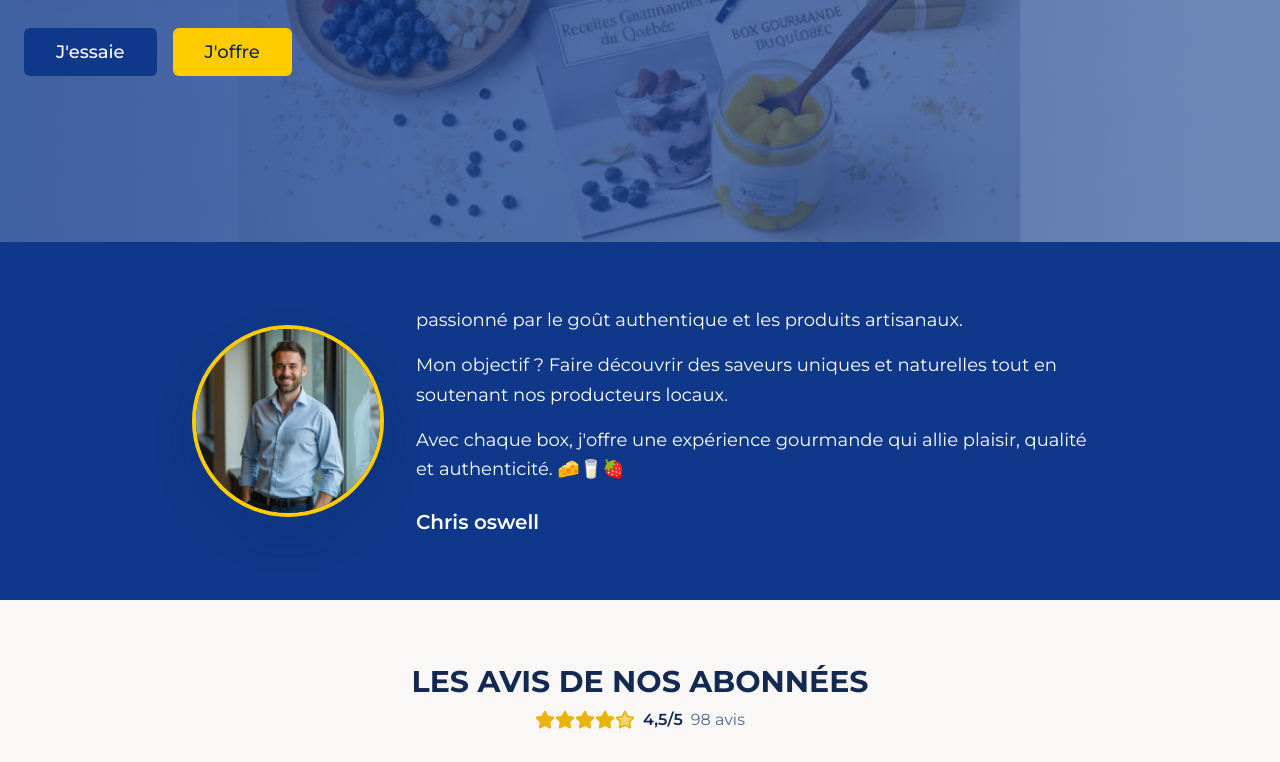
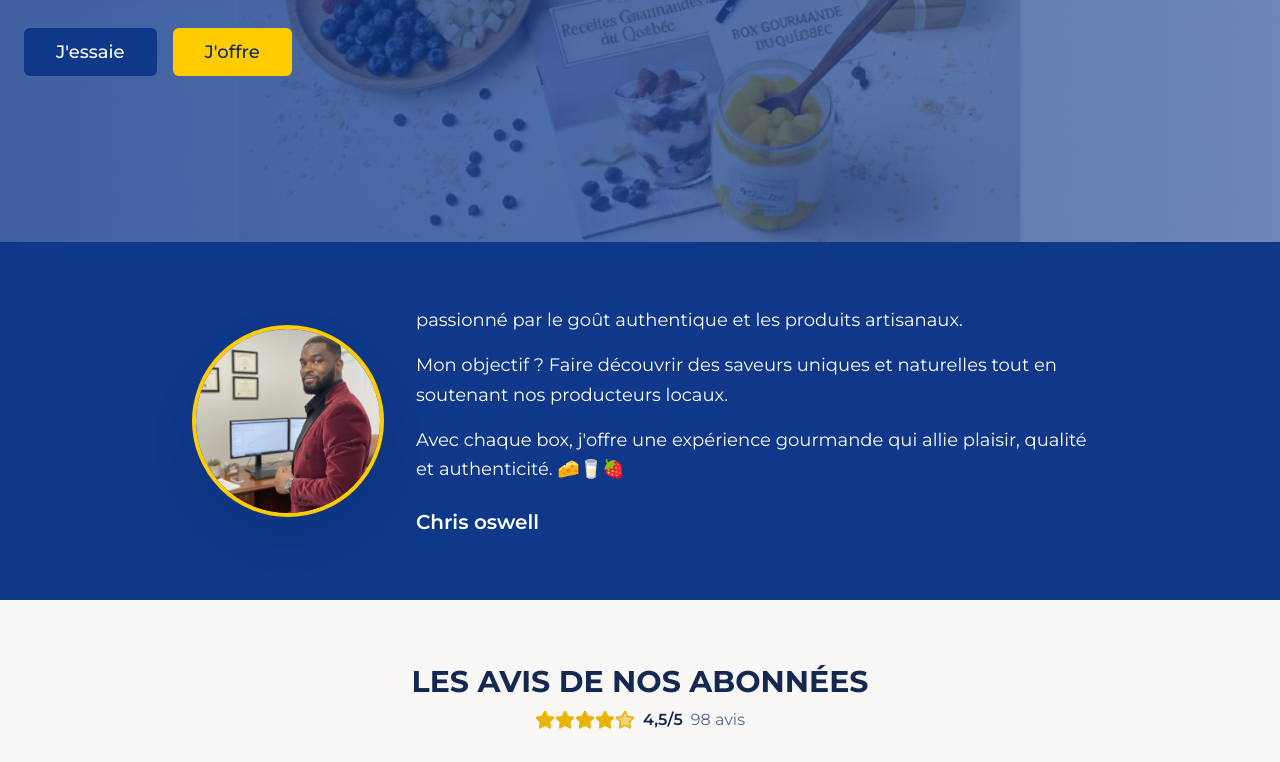
Before and after one commit to chrisoswell05-gif/boxsaveurs-mirror-project-99006350, a React (Vite) app: page / in a window 1280 px wide. Shown: the part 611-1373 px from the top of the page. Built offline with nearby package versions, Linux system fonts and the light colour scheme; the HTML template or start-up script is replaced by a standard one.

Commit message:
Visual edit in Lovable
Edited UI in Lovable

```diff
--- a/src/components/AboutSection.tsx
+++ b/src/components/AboutSection.tsx
@@ -1,16 +1,10 @@
 import founderImage from "@/assets/founder.jpg";
-
 const AboutSection = () => {
-  return (
-    <section className="bg-navy py-16 px-6">
+  return <section className="bg-navy py-16 px-6">
       <div className="container mx-auto">
         <div className="flex flex-col md:flex-row items-center gap-8 max-w-4xl mx-auto">
           <div className="flex-shrink-0">
-            <img
-              src={founderImage}
-              alt="Chris Oswell"
-              className="w-48 h-48 rounded-full object-cover shadow-xl border-4 border-yellow"
-            />
+            <img alt="Chris Oswell" className="w-48 h-48 rounded-full object-cover shadow-xl border-4 border-yellow" src="/lovable-uploads/ab4e1ab4-273b-4dbf-870c-b827938c5ed2.jpg" />
           </div>
           <div className="text-navy-foreground space-y-4">
             <p className="text-lg leading-relaxed">
@@ -28,8 +22,6 @@ const AboutSection = () => {
           </div>
         </div>
       </div>
-    </section>
-  );
+    </section>;
 };
-
 export default AboutSection;
```
Also changed, not shown: public/lovable-uploads/ab4e1ab4-273b-4dbf-870c-b827938c5ed2.jpg (added).
